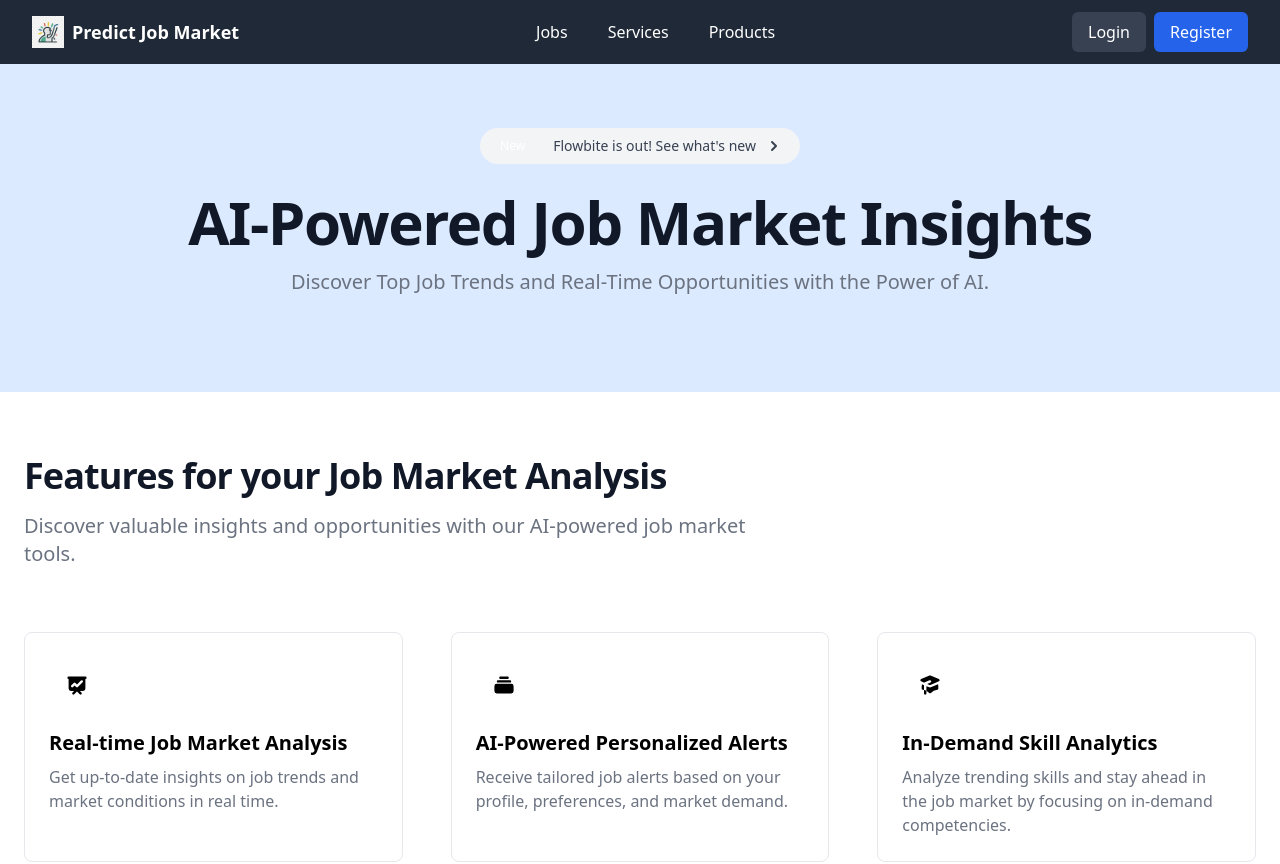
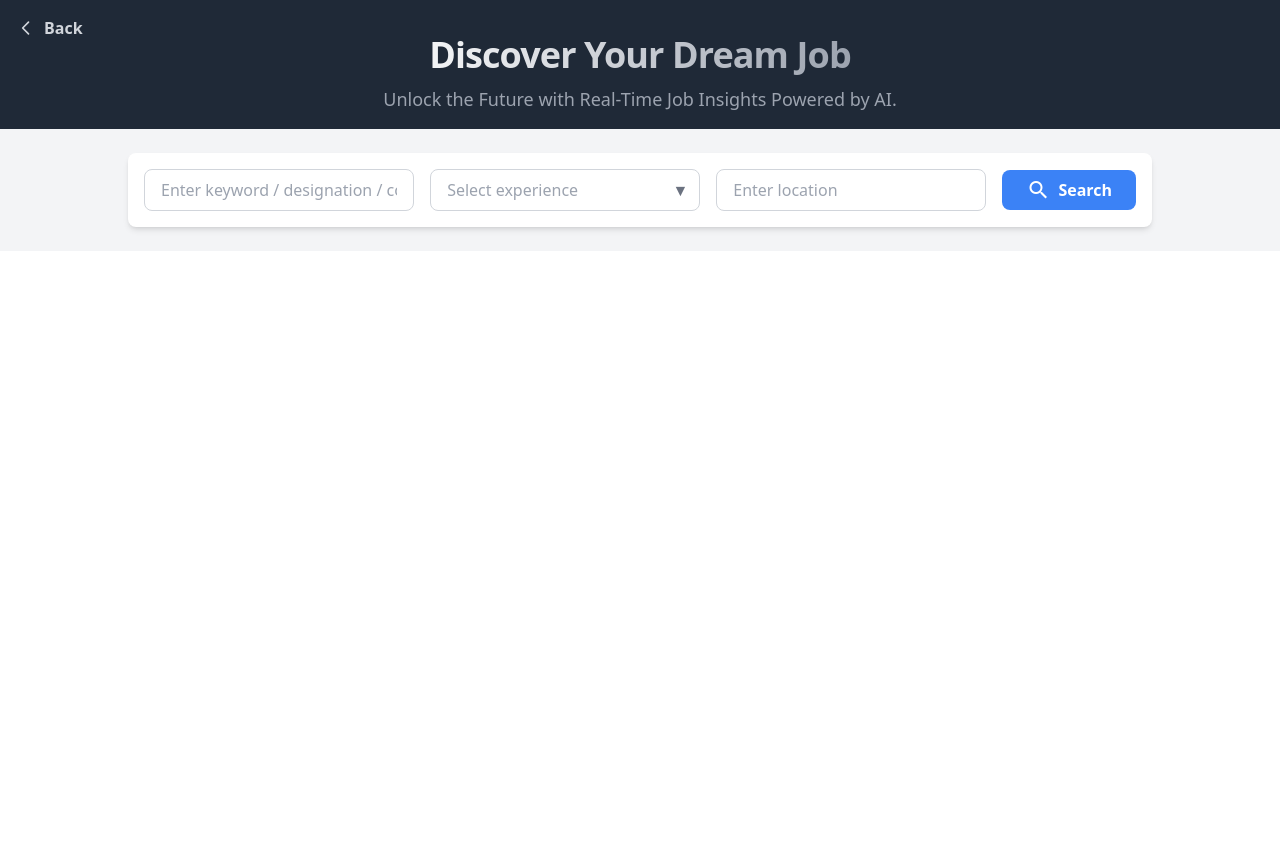
Before and after one commit to itsabhishek1120/Angular-test-project, an Angular app: page /jobs in a window 1280 px wide. Shown: the top 864 px of the page. After the commit the page ends 800 px from the top, so only its background shows below. Built offline with nearby package versions, Linux system fonts and the light colour scheme.

Commit message:
job search page setup

```diff
--- a/src/app/app-routing.module.ts
+++ b/src/app/app-routing.module.ts
@@ -3,6 +3,7 @@ import { RouterModule, Routes } from '@angular/router';
 import { DashboardComponent } from './job-market-components/dashboard/dashboard.component';
 import { RegistrationComponent } from './job-market-components/registration/registration.component';
 import { LoginComponent } from './job-market-components/login/login.component';
+import { JobsComponent } from './job-market-components/jobs/jobs.component';
 
 const routes: Routes = [
   {
@@ -20,6 +21,11 @@ const routes: Routes = [
     component: LoginComponent,
     data: { title : 'Login Form' }
   },
+  {
+    path: "jobs",
+    component: JobsComponent,
+    data: { title : 'Login Form' }
+  },
 
   {
     path: "**",
--- a/src/app/app.module.ts
+++ b/src/app/app.module.ts
@@ -6,13 +6,15 @@ import { AppComponent } from './app.component';
 import { DashboardComponent } from './job-market-components/dashboard/dashboard.component';
 import { RegistrationComponent } from './job-market-components/registration/registration.component';
 import { LoginComponent } from './job-market-components/login/login.component';
+import { JobsComponent } from './job-market-components/jobs/jobs.component';
 
 @NgModule({
   declarations: [
     AppComponent,
     DashboardComponent,
     RegistrationComponent,
-    LoginComponent
+    LoginComponent,
+    JobsComponent
   ],
   imports: [
     BrowserModule,
--- /dev/null
+++ b/src/app/job-market-components/jobs/jobs.component.html
@@ -0,0 +1,79 @@
+<link
+  href="https://fonts.googleapis.com/icon?family=Material+Icons"
+  rel="stylesheet"
+/>
+
+<!-- ******************************* Header ******************************* -->
+
+<section class="bg-gray-800 dark:bg-gray-900">
+  <div class="py-4 px-4 mx-auto max-w-screen-xl text-center">
+    <div class="absolute top-4 left-4">
+      <a routerLink="/dashboard" class="text-gray-300 dark:text-gray-200 hover:text-blue-400 dark:hover:text-blue-500 flex items-center">
+        <svg class="w-5 h-5 mr-2" fill="none" stroke="currentColor" stroke-width="2" viewBox="0 0 24 24" xmlns="http://www.w3.org/2000/svg">
+          <path stroke-linecap="round" stroke-linejoin="round" d="M15 19l-7-7 7-7"></path>
+        </svg>
+        <span class="font-semibold">Back</span>
+      </a>
+    </div>
+    <h1 class="text-4xl font-extrabold text-gray-100 tracking-tight leading-tight mt-4 mb-2 transform hover:scale-105 transition-all duration-300 ease-in-out">
+      <span class="text-transparent bg-clip-text bg-gradient-to-r from-gray-100 to-gray-400">
+        Discover Your Dream Job
+      </span>
+    </h1>
+    <p class="mt-2 text-lg font-medium text-gray-400 dark:text-gray-500 sm:px-16 xl:px-48">
+      Unlock the Future with Real-Time Job Insights Powered by AI.
+    </p>
+  </div>
+</section>
+
+<!-- ******************************* Search Bar ******************************* -->
+
+<div class="bg-gray-100 p-6">
+  <div class="max-w-5xl mx-auto bg-white rounded-lg shadow-md p-4 flex flex-col md:flex-row items-center space-y-4 md:space-y-0 md:space-x-4">
+    <!-- Keywords Input -->
+    <div class="flex-1">
+      <div class="relative">
+        <input
+          type="text"
+          placeholder="Enter keyword / designation / companies"
+          class="w-full px-4 py-2 border border-gray-300 rounded-lg focus:outline-none focus:ring-2 focus:ring-blue-500"
+        />
+      </div>
+    </div>
+
+    <!-- Experience Dropdown -->
+    <div class="flex-1">
+      <div class="relative">
+        <input
+          type="text"
+          placeholder="Select experience"
+          class="w-full px-4 py-2 border border-gray-300 rounded-lg focus:outline-none focus:ring-2 focus:ring-blue-500"
+          readonly
+        />
+        <span
+          class="absolute inset-y-0 right-3 flex items-center pointer-events-none text-gray-500"
+        >
+          &#x25BC;
+        </span>
+      </div>
+    </div>
+
+    <!-- Location Input -->
+    <div class="flex-1">
+      <div class="relative">
+        <input
+          type="text"
+          placeholder="Enter location"
+          class="w-full px-4 py-2 border border-gray-300 rounded-lg focus:outline-none focus:ring-2 focus:ring-blue-500"
+        />
+      </div>
+    </div>
+
+    <!-- Search Button -->
+    <div class="bg-blue-500 py-2 px-6 text-white font-semibold rounded-lg hover:bg-blue-700 hover:shadow-lg transition duration-300 cursor-pointer flex items-center space-x-2">
+      <span class="material-icons">search</span>
+      <span>Search</span>
+    </div>
+
+  </div>
+</div>
--- /dev/null
+++ b/src/app/job-market-components/jobs/jobs.component.ts
@@ -0,0 +1,15 @@
+import { Component, OnInit } from '@angular/core';
+
+@Component({
+  selector: 'app-jobs',
+  templateUrl: './jobs.component.html',
+  styleUrls: ['./jobs.component.css']
+})
+export class JobsComponent implements OnInit {
+
+  constructor() { }
+
+  ngOnInit(): void {
+  }
+
+}
```
Also changed, not shown: src/app/job-market-components/jobs/jobs.component.css (added), 1 other file (tests, documents, lock files or other folders).
